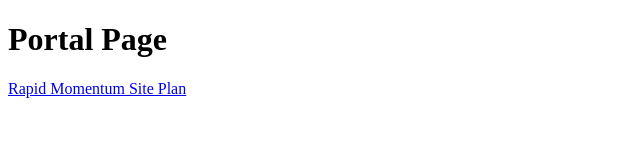
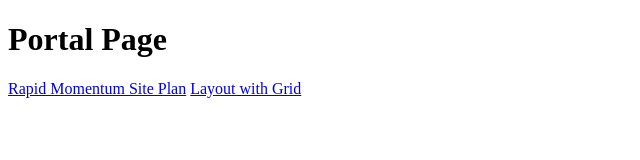
Before and after one commit to mtmenji/wdd130, a plain HTML site: page index.html in a window 1280 px wide. Shown: the whole page, without its empty margins (0-640 px from the left). Drawn offline with Linux system fonts and the light colour scheme.

Commit message:
Adding W06 module link to index page.

```diff
--- a/index.html
+++ b/index.html
@@ -9,5 +9,6 @@
 <body>
     <h1>Portal Page</h1>
     <a href="wwr/site-plan-rafting.html">Rapid Momentum Site Plan</a>
+    <a href = "positioning.html">Layout with Grid</a>
 </body>
 </html>
```
